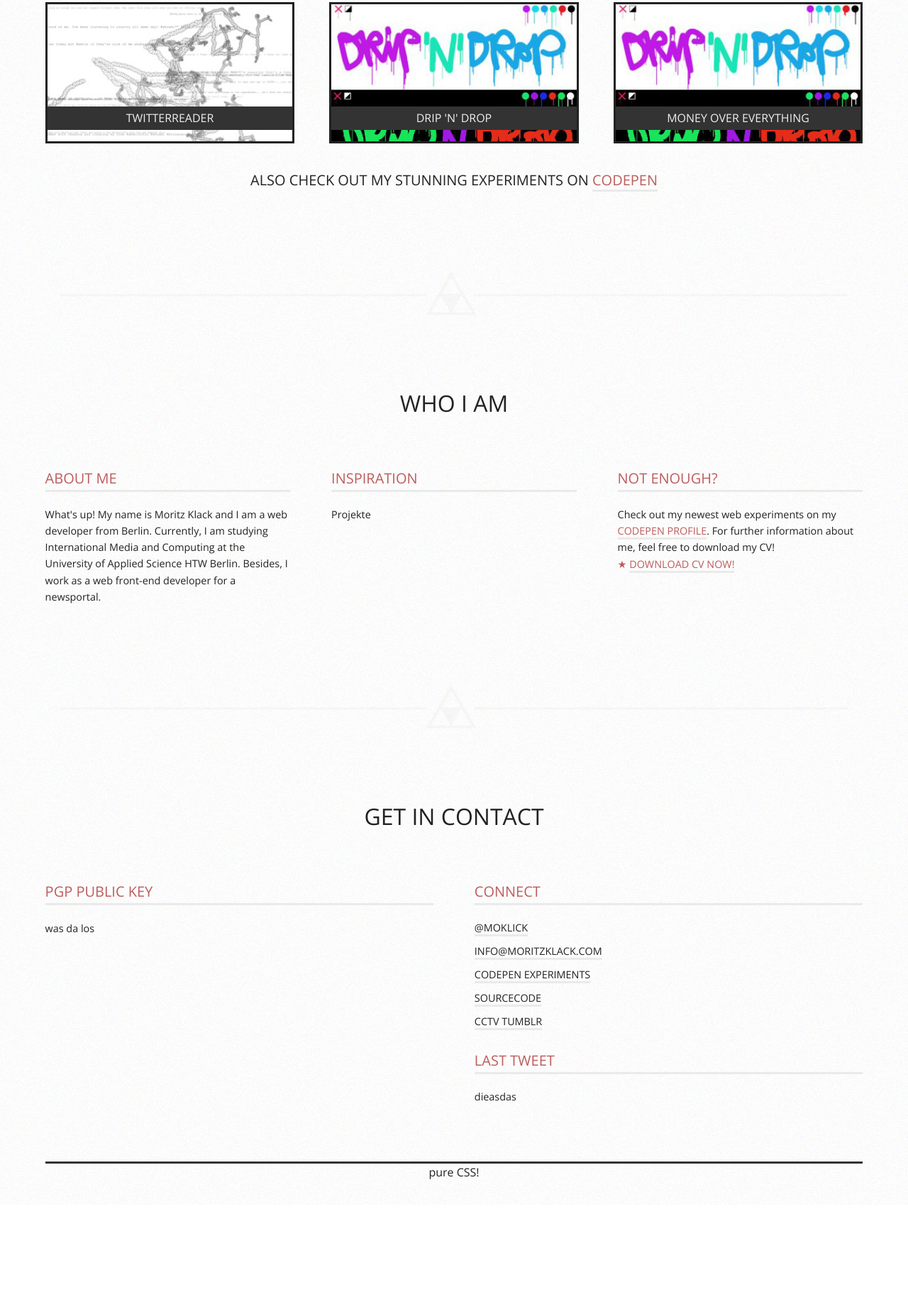
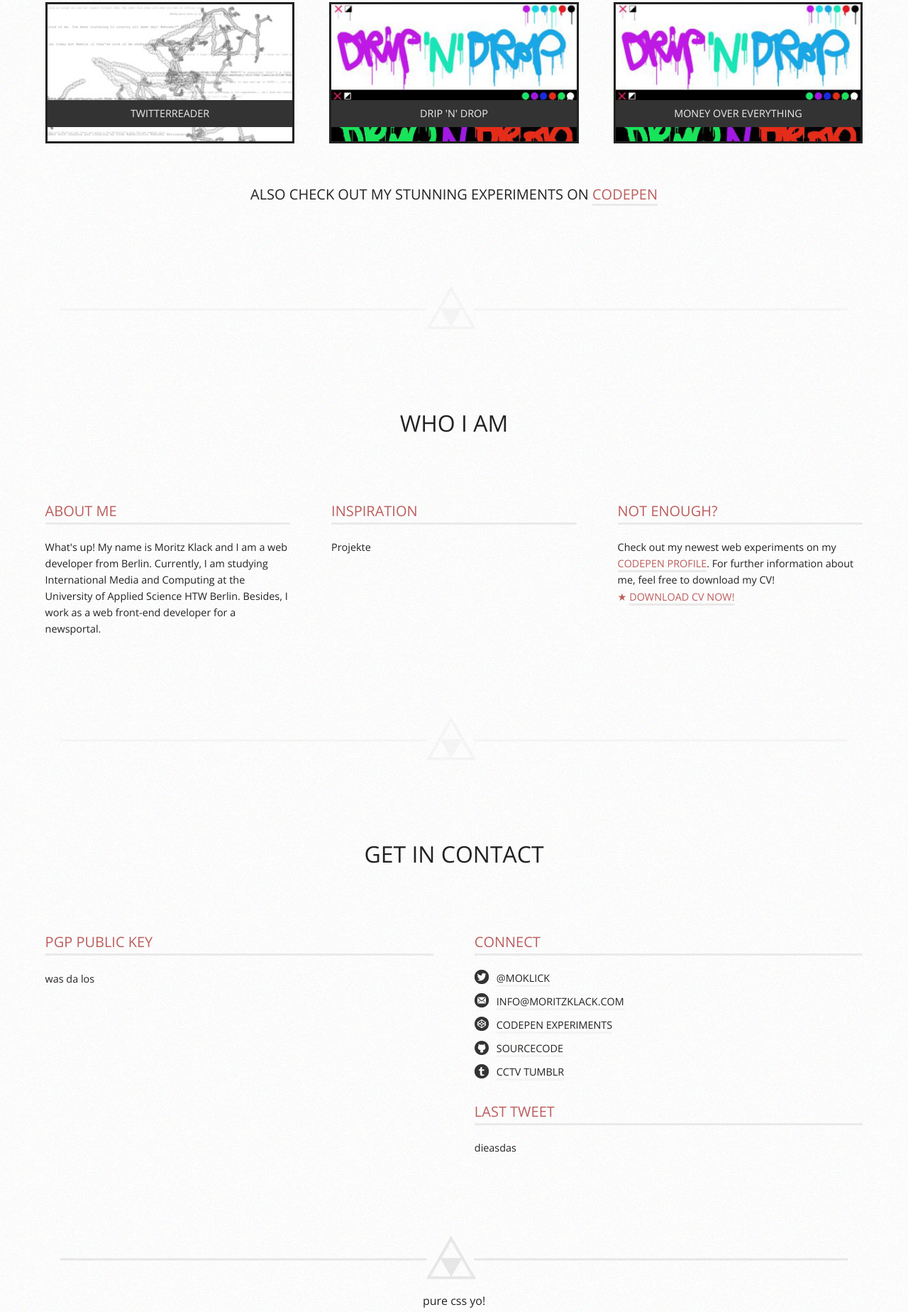
Before and after one commit to moklick/mo-site, a plain HTML site: page index.html in a window 1280 px wide. Shown: the part 598-2446 px from the top of the page at 71% size. Before the commit the page ends 2295 px from the top, so only its background shows below. Drawn offline with nearby package versions, Linux system fonts and the light colour scheme.

Commit message:
integrated social icons

```diff
--- a/css/main.css
+++ b/css/main.css
@@ -138,7 +138,7 @@
 h2 {
     text-align: center;
     font-size: 2em;
-    padding: 2em 0 1.2em;
+    padding: 1em 0 .75em;
     font-weight: 400;
     text-transform: uppercase;
 }
@@ -190,12 +190,39 @@
     border: 3px solid #222;
     max-height: 300px;
     overflow: hidden;
+    cursor:pointer;
 }
 
 figure img {
     display: block;
     max-width: 100%;
     height: auto;
+}
+
+.work figure {
+    margin: 0 auto 2.25em auto;
+    position: relative;
+    max-width:375px;
+    max-height:200px;
+}
+
+figure:hover .project-title{
+    top:0;
+}
+
+.project-title {
+    position: absolute;
+    top: 70%;
+    text-align: center;
+    width: 100%;
+    background: #333;
+    color: #eee;
+    padding: .5em 0;
+    text-transform: uppercase;
+    font-size: .9em;
+    -webkit-transition:top .5s;
+    -moz-transition:top .5s;
+    transition:top .5s;
 }
 
 .project-description {
@@ -212,43 +239,44 @@
 
 .social-list li {
     margin-bottom: .7em;
+    padding-left:2.15em;
+    background:url(../img/social-icon-sprite.png) no-repeat 0 0 transparent;
+}
+
+.social-list .email-icon{
+    background-position:0 -35px;
+}
+
+.social-list .codepen-icon{
+    background-position:0 -70px;
+}
+
+.social-list .github-icon{
+    background-position:0 -105px;
+}
+
+.social-list .tumblr-icon{
+    background-position:0 -142px;
 }
 
 .social-list a {
     color: #222;
+    border-bottom: 3px solid #f4f4f4;
     text-decoration: none;
-    border-bottom: 3px solid #eaeaea;
-    -webkit-transition: color .35s;
-    -moz-transition: color .35s;
-    -transition: color .35s;
+    -webkit-transition: all .35s;
+    -moz-transition: all .35s;
+    -transition: all .35s;
 }
 
 .social-list a:hover {
     color: #222;
     text-decoration: none;
-    border-bottom: 3px solid #ddd;
+    border-bottom: 3px solid #bc5d5d;
 }
 
-.project-title {
-    position: absolute;
-    bottom: 1em;
-    text-align: center;
-    width: 100%;
-    background: #333;
-    color: #eee;
-    padding: .25em 0;
-    text-transform: uppercase;
-    font-size: .85em;
-}
-
-.work figure {
-    margin: 0 auto 2.25em auto;
-    position: relative;
-    max-width:375px;
-    max-height:200px;
-}
 
 .information {
+    margin-top: 1em;
     font-size: 1.25em;
     text-align: center;
     text-transform: uppercase;
@@ -280,17 +308,21 @@
 }
 
 .cv {
+    margin-top:1.5em;
     color: #bc5d5d;
-    font-size: .9em;
-    display: inline;
+    font-size: 1.25em;
+    text-align: center;
     text-transform: uppercase;
 }
 
 footer {
-    border-top: 3px solid #333;
     margin-top: 5em;
     margin-bottom: 2em;
     text-align: center;
+}
+footer .seperator{
+    opacity:0.1;
+    margin-bottom:1em;
 }
 
 /* ==========================================================================
@@ -394,11 +426,12 @@
 }
 
 .seperator {
-    background:url(../img/seperator.png) no-repeat center 0 transparent;
+    background:url(../img/seperator-dark.png) no-repeat center 0 transparent;
     width: auto;
     max-width:100%;
     height: 4em;
     margin-top: 4.25em;
+    opacity:0.03;
 }
 
 .link {
@@ -435,6 +468,11 @@
         border-top: none;
         display: block;
     }
+    h1 {
+        font-size: 1em;
+        margin: 0;
+    }
+
 
     nav {
         background: transparent;
@@ -445,10 +483,7 @@
         border: none;
     }
 
-    h1 {
-        font-size: 1em;
-        margin: 0;
-    }
+
 
     header {
         margin-top: 0;
@@ -466,10 +501,14 @@
     }
 
     nav ul li,nav ul li:hover {
+        background:transparent;
         color: #555;
         font-size: .8em;
         margin-left: 1em;
         width: auto;
+    }
+    nav ul li:hover {
+        color:#bc5d5d;
     }
 
     nav li span {
@@ -486,10 +525,6 @@
         width: 50px;
         float: left;
         font-size: .8em;
-    }
-
-    .project-title {
-        font-size: 1em;
     }
 
     .work h2 {
@@ -531,16 +566,16 @@
     .last-column {
         float: right;
     }
-
+     h2{
+        padding: 2.25em 0 1.75em;
+    }
     .site-name {
         font-size: 1em;
     }
 
     nav ul li,nav ul li:hover {
-        color: #555;
         font-size: 1em;
         margin-left: 2.15em;
-        width: auto;
     }
 
     .work figure {
@@ -560,6 +595,11 @@
 
     .info-mobile {
         display: none;
+    }
+    .cv{
+        font-size:.9em;
+        margin:0;
+        display:inline;
     }
 
 }
--- a/index.html
+++ b/index.html
@@ -163,11 +163,11 @@
                         <div class="module last-column">
                             <div class="module-title">Connect</div>
                             <ul class="social-list">
-                                <li class="twitter-icon"><a href="http://twitter.com/moklick">@moklick</a></li>
+                                <li class="twitter-icon"><a target="_blank" href="http://twitter.com/moklick">@moklick</a></li>
                                 <li class="email-icon"><a href="mailto:info@moritzklack.com">info@moritzklack.com</a></li>
-                                <li class="codepen-icon"><a href="http://codepen.io/moklick">codepen experiments</a></li>
-                                <li class="github-icon"><a href="http://github.com/moklick">sourcecode</a></li>
-                                <li class="tumblr-icon"><a href="http://twitter.com/moklick">cctv tumblr</a></li>
+                                <li class="codepen-icon"><a target="_blank" href="http://codepen.io/moklick">codepen experiments</a></li>
+                                <li class="github-icon"><a target="_blank" href="http://github.com/moklick">sourcecode</a></li>
+                                <li class="tumblr-icon"><a target="_blank" href="http://twitter.com/moklick">cctv tumblr</a></li>
                             </ul>
                         </div>
 
@@ -178,7 +178,10 @@
                     </div>
                 </div>
             </section>
-            <footer>pure CSS!</footer>
+            <footer>
+                <div class="seperator"></div>
+                <span>pure css yo!</span>
+            </footer>
         </div>
         </div>
 
```
Also changed, not shown: img/seperator-dark.png (added), img/social-icon-sprite.png (added), img/twitter-icon.png (added).
